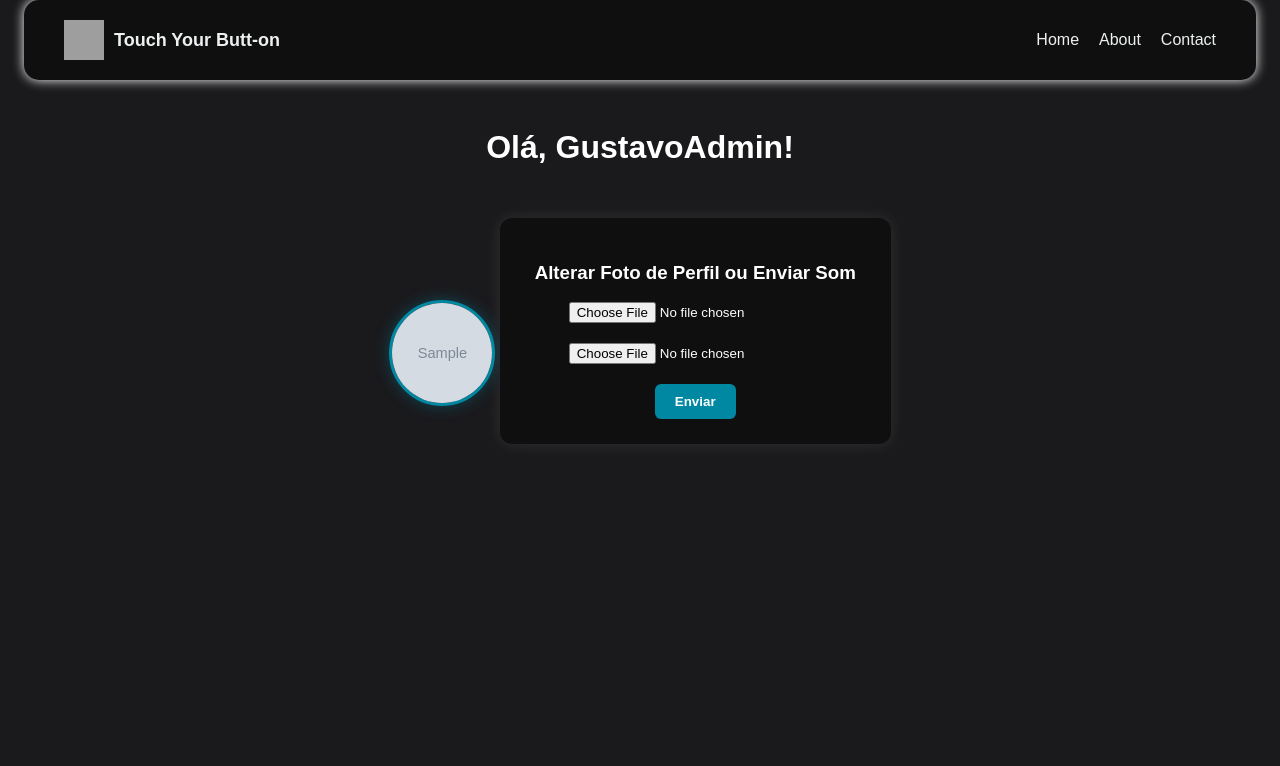
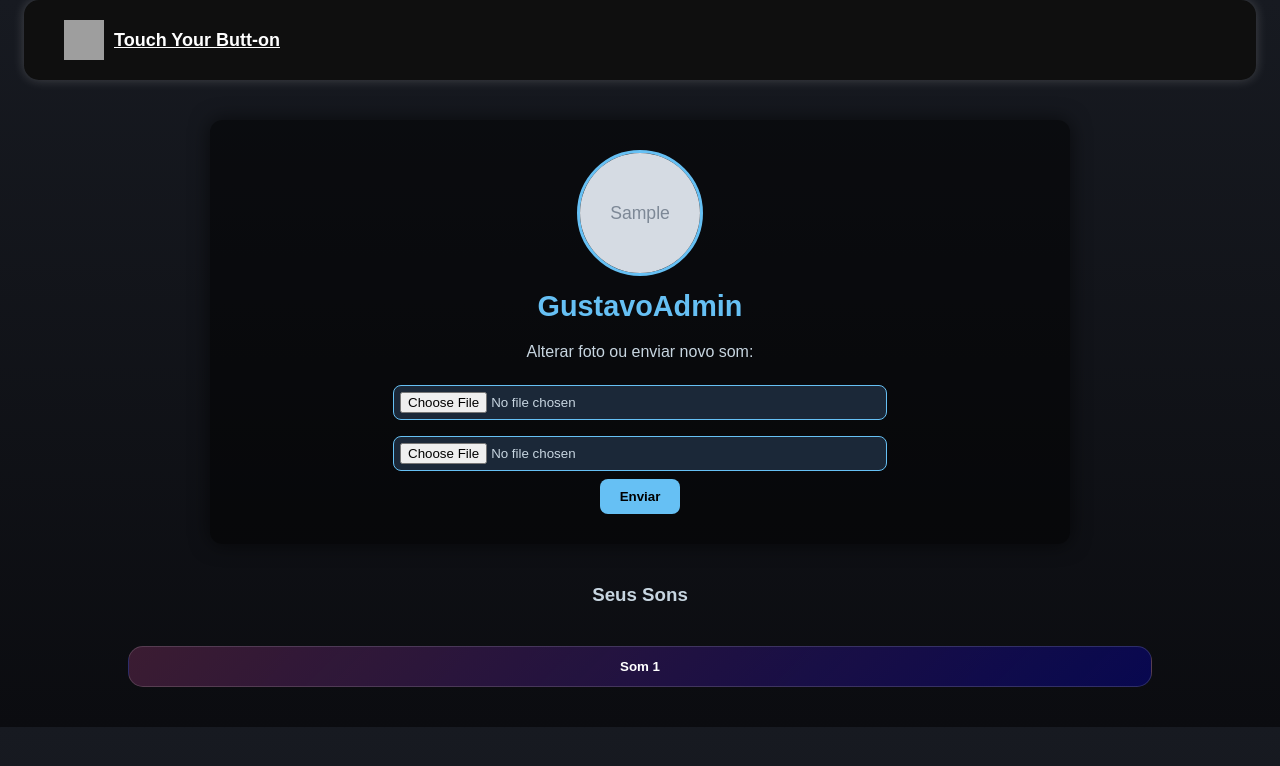
Before and after one commit to gustavofg08/Crud-Andreas, a PHP site: page /profile.php in a window 1280 px wide. Shown: the top 766 px of the page. Run offline with PHP 8.4, Linux system fonts and the light colour scheme; a user stored in the database is signed in; tables that the repository leaves empty hold one stand-in row (values such as "Sample post"); grey boxes marked "Sample" are stand-in pictures; grey boxes are pictures that could not be loaded.

Commit message:
Não sei oque eu fiz (não lembro)

```diff
--- a/db.php
+++ b/db.php
@@ -1,14 +1,16 @@
 <?php
-$servername = "localhost";
-$username = "root";  // padrão do XAMPP
-$password = "";      // padrão do XAMPP (sem senha)
-$dbname = "touchyourbutton"; // nome do banco de dados (ajuste se for outro)
+$host  = "127.0.0.1";
+$user  = "root";
+$pass  = "";
+$db    = "touchyourbutton";
+$porta = 3308; // use 3308 se for sua porta atual — ou troque pra 3306 no outro PC
 
-// Criar conexão
-$conn = new mysqli($servername, $username, $password, $dbname);
+$conn = new mysqli($host, $user, $pass, $db, $porta);
 
-// Checar conexão
 if ($conn->connect_error) {
-    die("Falha na conexão com o banco de dados: " . $conn->connect_error);
+    die("Erro na conexão com o banco: " . $conn->connect_error);
 }
+
+// Opcional, mas ajuda em alguns casos
+$conn->set_charset("utf8mb4");
 ?>
--- a/index.php
+++ b/index.php
@@ -45,10 +45,11 @@ $conn->close();
   <title>Touch Your Butt-on</title>
   <style>
     /* --- Reset / Base --- */
-    *, *::before, *::after {
+    *, *::before, *::after, * a {
       margin: 0;
       padding: 0;
       box-sizing: border-box;
+      text-decoration: none;
     }
     body {
       font-family: "Poppins", sans-serif;
@@ -310,6 +311,7 @@ $conn->close();
     <audio id="sound28" src="audio/spiderman-meme-song.mp3"></audio>
     <audio id="sound29" src="audio/a-few-moments-later-hd.mp3"></audio>
     <audio id="sound30" src="audio/outro-song_oqu8zAg.mp3"></audio>
+
 </div>
 
 <script>
--- a/profile.php
+++ b/profile.php
@@ -2,42 +2,96 @@
 session_start();
 require_once 'db.php';
 
-// ===============================
-// VERIFICA LOGIN / AUTO LOGIN
-// ===============================
-$logado    = isset($_SESSION['logado']) && $_SESSION['logado'] === true;
-$usuario   = $logado ? $_SESSION['usuario'] : null;
-$idUsuario = $logado ? $_SESSION['idUsuario'] : null;
+// --- BLOQUEIA NÃO LOGADOS ---
+if (!isset($_SESSION['logado']) || $_SESSION['logado'] !== true) {
+    header("Location: login.php");
+    exit;
+}
 
-$fotoPerfil = null;
+$idUsuario = $_SESSION['idUsuario'];
+$usuario   = $_SESSION['usuario'];
 
-if ($logado && $idUsuario) {
-    $stmt = $conn->prepare("SELECT fotoPerfil FROM uploads WHERE idUsuario = ? ORDER BY dataUpload DESC LIMIT 1");
+// --- CRIA PASTA UPLOADS SE NÃO EXISTIR ---
+$uploadDir = __DIR__ . "/uploads/";
+if (!is_dir($uploadDir)) mkdir($uploadDir, 0777, true);
+
+// --- TRATA UPLOADS ---
+if ($_SERVER['REQUEST_METHOD'] === 'POST') {
+    // FOTO
+    if (!empty($_FILES['fotoPerfil']['name'])) {
+        $ext = strtolower(pathinfo($_FILES['fotoPerfil']['name'], PATHINFO_EXTENSION));
+        if (in_array($ext, ['jpg', 'jpeg', 'png', 'gif', 'webp'])) {
+            $nomeFoto = "pfp_{$idUsuario}_" . time() . ".$ext";
+            $caminhoFoto = $uploadDir . $nomeFoto;
+            if (move_uploaded_file($_FILES['fotoPerfil']['tmp_name'], $caminhoFoto)) {
+                // Salva ou atualiza no banco
+                $stmt = $conn->prepare("INSERT INTO uploads (idUsuario, fotoPerfil, dataUpload) VALUES (?, ?, NOW()) ON DUPLICATE KEY UPDATE fotoPerfil = VALUES(fotoPerfil)");
+                $stmt->bind_param("is", $idUsuario, $nomeFoto);
+                $stmt->execute();
+                $stmt->close();
+            }
+        }
+    }
+
+    // ÁUDIO
+    if (!empty($_FILES['audio']['name'])) {
+        $ext = strtolower(pathinfo($_FILES['audio']['name'], PATHINFO_EXTENSION));
+        if (in_array($ext, ['mp3', 'wav', 'ogg'])) {
+            $nomeAudio = "audio_{$idUsuario}_" . time() . ".$ext";
+            $caminhoAudio = $uploadDir . $nomeAudio;
+            if (move_uploaded_file($_FILES['audio']['tmp_name'], $caminhoAudio)) {
+                $stmt = $conn->prepare("INSERT INTO uploads (idUsuario, audio, dataUpload) VALUES (?, ?, NOW())");
+                $stmt->bind_param("is", $idUsuario, $nomeAudio);
+                $stmt->execute();
+                $stmt->close();
+            }
+        }
+    }
+
+    header("Location: profile.php");
+    exit;
+}
+
+// --- BUSCA FOTO DE PERFIL ---
+$stmt = $conn->prepare("SELECT fotoPerfil FROM uploads WHERE idUsuario = ? AND fotoPerfil IS NOT NULL ORDER BY dataUpload DESC LIMIT 1");
 $stmt->bind_param("i", $idUsuario);
 $stmt->execute();
 $res = $stmt->get_result();
-    $row = $res->fetch_assoc();
-    $fotoPerfil = $row['fotoPerfil'] ?? null;
+$foto = $res->fetch_assoc();
 $stmt->close();
+
+$fotoPerfil = $foto ? 'uploads/' . $foto['fotoPerfil'] : 'https://i.imgur.com/ipPga81.png';
+
+// --- BUSCA SONS DO USUÁRIO ---
+$stmt = $conn->prepare("SELECT audio FROM uploads WHERE idUsuario = ? AND audio IS NOT NULL ORDER BY dataUpload DESC");
+$stmt->bind_param("i", $idUsuario);
+$stmt->execute();
+$res = $stmt->get_result();
+
+$sons = [];
+while ($row = $res->fetch_assoc()) {
+    $sons[] = $row['audio'];
 }
+$stmt->close();
+$conn->close();
 ?>
 <!DOCTYPE html>
-<html lang="pt-br">
+<html lang="pt-BR">
 <head>
 <meta charset="UTF-8">
-<meta name="viewport" content="width=device-width, initial-scale=1.0">
 <title>Perfil - Touch Your Butt-on</title>
-<link rel="icon" type="image/png" href="https://i.imgur.com/l8NOfCE.png">
+<link rel="icon" href="https://i.imgur.com/l8NOfCE.png" type="image/png">
 <style>
 body {
-  background: #1A1A1D;
-  color: white;
+  background: linear-gradient(180deg, #171A21 0%, #0B0C10 100%);
   font-family: "Poppins", sans-serif;
+  color: #C7D5E0;
+  margin: 0;
+  padding: 0;
   text-align: center;
-  padding-top: 100px;
 }
 
-/* NAVBAR */
+/* HEADER */
 header {
   background-color: #0F0F0F;
   padding: 20px 40px;
@@ -51,143 +105,137 @@ header {
   width: 90%;
   max-width: 1200px;
   border-radius: 15px;
-  box-shadow: 0 0 12px rgb(255, 255, 255);
+  box-shadow: 0 0 12px rgba(255,255,255,0.2);
   z-index: 9999;
 }
 .navbar-brand {
   display: flex;
   align-items: center;
   gap: 10px;
-  text-decoration: none;
-  color: #edf0f1;
+  color: #fff;
   font-weight: bold;
   font-size: 18px;
 }
-.navbar-brand img { width: 40px; height: 40px; }
-.nav_links {
-  list-style: none;
-  display: flex;
-  align-items: center;
-  gap: 20px;
-  margin: 0; padding: 0;
+.navbar-brand img {
+  width: 40px;
+  height: 40px;
 }
-.nav-item a {
-  text-decoration: none;
-  color: #edf0f1;
-  font-weight: 500;
+
+/* PERFIL */
+.profile-header {
+  margin-top: 120px;
+  background: rgba(0, 0, 0, 0.5);
+  border-radius: 12px;
+  width: 80%;
+  max-width: 800px;
+  margin-left: auto;
+  margin-right: auto;
+  padding: 30px;
+  box-shadow: 0 0 20px rgba(0,0,0,0.6);
+}
+#fotoPerfil {
+  width: 120px;
+  height: 120px;
+  border-radius: 50%;
+  border: 3px solid #66C0F4;
+  object-fit: cover;
+  margin-bottom: 10px;
+}
+h2 {
+  margin: 0;
+  color: #66C0F4;
+  font-size: 1.8em;
+}
+
+/* FORM DE UPLOAD */
+form {
+  margin-top: 20px;
+}
+input[type=file] {
+  background: #1B2838;
+  border: 1px solid #66C0F4;
+  border-radius: 8px;
+  padding: 6px;
+  color: #C7D5E0;
+  width: 60%;
+  margin: 8px 0;
+}
+button {
+  background: #66C0F4;
+  border: none;
+  padding: 10px 20px;
+  border-radius: 8px;
+  color: #000;
+  font-weight: bold;
+  cursor: pointer;
   transition: 0.3s;
 }
-.nav-item a:hover { color: #0088a2; }
-
-.pfp {
-  width: 100px;
-  height: 100px;
-  border-radius: 50%;
-  object-fit: cover;
-  border: 3px solid #0088a2;
-  box-shadow: 0 0 15px rgba(0,136,162,0.4);
-  margin-top: 20px;
+button:hover {
+  background: #8AE5FF;
 }
 
-/* FORM */
-form {
-  margin-top: 30px;
-  background: #0F0F0F;
-  display: inline-block;
-  padding: 25px 35px;
-  border-radius: 12px;
-  box-shadow: 0 0 15px rgba(255,255,255,0.1);
+/* SONS DO USUÁRIO */
+.container-botoes {
+  display: grid;
+  grid-template-columns: repeat(auto-fit, minmax(120px, 1fr));
+  gap: 10px;
+  width: 80%;
+  margin: 40px auto;
 }
-input[type="file"] {
-  display: block;
-  margin: 10px auto 20px;
-  color: #fff;
+.botao {
+  background: linear-gradient(135deg, #3B1C32, #060673a4);
+  border-radius: 15px;
+  color: #FFF;
+  padding: 12px;
+  transition: 0.2s;
+  cursor: pointer;
+  border: 1px solid rgba(255,255,255,0.15);
 }
-button {
-  background: #0088a2;
-  color: #fff;
-  border: none;
-  padding: 10px 20px;
-  border-radius: 6px;
-  cursor: pointer;
-  font-weight: 600;
-}
-button:hover { background: #006b83; }
-
-@media (max-width: 768px) {
-  .pfp { width: 80px; height: 80px; }
-  form { width: 90%; }
+.botao:hover {
+  transform: scale(1.08);
+  box-shadow: 0 0 10px #66C0F4;
 }
 </style>
 </head>
 <body>
-
 <header>
   <a class="navbar-brand" href="index.php">
-    <img src="https://i.imgur.com/l8NOfCE.png" alt="Logo">
-    Touch Your Butt-on
+    <img src="https://i.imgur.com/l8NOfCE.png" alt="Logo"> Touch Your Butt-on
   </a>
-  <nav>
-    <ul class="nav_links">
-      <li class="nav-item"><a href="index.php">Home</a></li>
-      <li class="nav-item"><a href="about.html">About</a></li>
-      <li class="nav-item"><a href="https://api.whatsapp.com/send/?phone=92155305">Contact</a></li>
-    </ul>
-  </nav>
 </header>
 
-<?php if ($logado): ?>
-  <h1>Olá, <?= htmlspecialchars($usuario) ?>!</h1>
-  <img class="pfp" src="<?= htmlspecialchars(!empty($fotoPerfil) ? 'uploads/' . $fotoPerfil : 'https://i.imgur.com/ipPga81.png') ?>" alt="Foto de Perfil">
+<div class="profile-header">
+  <img id="fotoPerfil" src="<?= htmlspecialchars($fotoPerfil) ?>" alt="Foto de Perfil">
+  <h2><?= htmlspecialchars($usuario) ?></h2>
 
-  <form id="uploadForm" enctype="multipart/form-data" method="POST" action="upload.php">
-    <h3>Alterar Foto de Perfil ou Enviar Som</h3>
-    <input type="file" name="fotoPerfil" accept="image/*">
-    <input type="file" name="audio" accept="audio/*">
+  <form method="POST" enctype="multipart/form-data">
+    <p>Alterar foto ou enviar novo som:</p>
+    <input type="file" name="fotoPerfil" accept="image/*" placeholder="Foto de Perfil"><br>
+    <input type="file" name="audio" accept="audio/*" placeholder="Sons"><br>
     <button type="submit">Enviar</button>
   </form>
+</div>
 
+<h3 style="margin-top:40px;">Seus Sons</h3>
+<div class="container-botoes">
+  <?php if (empty($sons)): ?>
+    <p>Nenhum som enviado ainda.</p>
   <?php else: ?>
-  <h2>Você não está logado!</h2>
-  <p>Redirecionando para o login...</p>
-  <script>
-    setTimeout(() => window.location.href = "login.php", 1500);
-  </script>
+    <?php foreach ($sons as $i => $audio): ?>
+      <button class="botao" onclick="playUserSound('userSound<?= $i ?>')">Som <?= $i + 1 ?></button>
+      <audio id="userSound<?= $i ?>" src="uploads/<?= htmlspecialchars($audio) ?>"></audio>
+    <?php endforeach; ?>
   <?php endif; ?>
+</div>
 
 <script>
-// AUTO LOGIN VIA localStorage + AJAX
-document.addEventListener("DOMContentLoaded", async () => {
-  const usuarioLocal = localStorage.getItem("usuarioLogado");
-  const phpLogado = <?= json_encode($logado) ?>;
-  console.log("Profile autologin → Local:", usuarioLocal, "| PHP logado:", phpLogado);
-
-  if (phpLogado) return;
-  if (!usuarioLocal) {
-    window.location.href = "login.php";
-    return;
+function playUserSound(id) {
+  const audio = document.getElementById(id);
+  if (audio) {
+    audio.currentTime = 0;
+    audio.play();
   }
-
-  try {
-    const res = await fetch("auto_login.php", {
-      method: "POST",
-      headers: { "Content-Type": "application/json" },
-      body: JSON.stringify({ usuario: usuarioLocal }),
-      credentials: "same-origin"
-    });
-    const data = await res.json();
-    console.log("profile auto_login.php =>", data);
-    if (data.sucesso) {
-      setTimeout(() => location.reload(), 300);
-    } else {
-      window.location.href = "login.php";
 }
-  } catch (err) {
-    console.error("Erro no autoLogin:", err);
-    window.location.href = "login.php";
-  }
-});
 </script>
-
 </body>
 </html>
--- a/validar_login.php
+++ b/validar_login.php
@@ -2,7 +2,7 @@
 session_start();
 
 // Conexão com banco MySQL (ajuste conforme seu ambiente)
-$pdo = new PDO("mysql:host=127.0.0.1;dbname=touchyourbutton;charset=utf8mb4", "root", "", [
+$pdo = new PDO("mysql:host=127.0.0.1:3308;dbname=touchyourbutton;charset=utf8mb4", "root", "", [
     PDO::ATTR_ERRMODE => PDO::ERRMODE_EXCEPTION
 ]);
 
@@ -59,3 +59,5 @@ echo json_encode([
     'idUsuario' => $user['id']
 ]);
 exit;
+
+?>
```
Also changed, not shown: auto-login.php (+21 -35 lines), touchyourbutton.sql (+103 -35 lines), script1.js (line endings or trailing spaces), script2.js (line endings or trailing spaces), styleHTML.css (line endings or trailing spaces), stylelogin.css (line endings or trailing spaces), styleregister.css (line endings or trailing spaces). Lines whose indentation alone changed are shown as unchanged.
